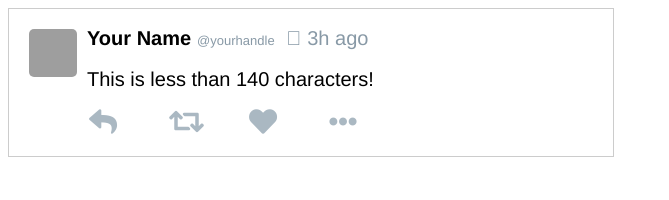
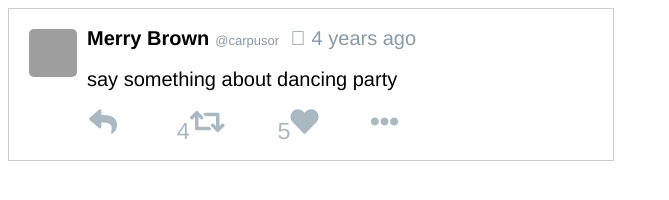
Before and after one commit to sandarmoon/ReactPractice, a React app: page / in a window 1280 px wide. Shown: the whole page, without its empty margins (0-669 px from the left). Built offline with nearby package versions, Linux system fonts and the light colour scheme; grey boxes are pictures that could not be loaded.

Commit message:
props and components

```diff
--- a/package.json
+++ b/package.json
@@ -6,6 +6,7 @@
     "@testing-library/jest-dom": "^5.11.6",
     "@testing-library/react": "^11.2.2",
     "@testing-library/user-event": "^12.6.0",
+    "moment": "^2.29.1",
     "react": "^17.0.1",
     "react-dom": "^17.0.1",
     "react-scripts": "4.0.1",
--- a/src/index.css
+++ b/src/index.css
@@ -45,3 +45,11 @@
 .ButtonGroup i {
   width: 80px;
 }
+
+.likecount {
+  position: relative;
+  bottom: 2px;
+  font-size: 13px;
+  margin-left: 6px;
+  font-weight: bold;
+}
--- a/src/index.js
+++ b/src/index.js
@@ -1,23 +1,24 @@
 import React from 'react';
 import ReactDom from 'react-dom';
+import Moment from 'moment';
 import './index.css';
 
 function Helloworld(){
   return (<div>Hello world</div>);
 }
 
-function Tweet(){
+function Tweet({tweet}){
   return (<div className="tweet">
-    <Avatar/>
+    <Avatar hash={tweet.gravatar}/>
 
 
     <div className="handlerGroup">
-      <NamewithHandler/> <Time/>
-      <Message/>
+      <NamewithHandler author={tweet.author}/> <Time time={tweet.timestamp}/>
+      <Message message={tweet.message}/>
       <div className="ButtonGroup">
         <ReplyButton/>
-        <RetweetButton/>
-        <LikeButton/>
+        <RetweetButton count={tweet.retweets}/>
+        <LikeButton count={tweet.likes}/>
         <MoreOptionButton/>
 
       </div>
@@ -28,37 +29,60 @@ function Tweet(){
   </div>);
 }
 
-const Time=()=>(
-  <span className="time">3h ago</span>
+var testtweet={
+  message:'say something about dancing party',
+  gravatar:"xyz",
+  author:{
+    handle:"carpusor",
+    name:'Merry Brown'
+  },
+  likes:5,
+  retweets:4,
+  timestamp: "2016-07-30 21:24:37"
+};
+
+function getCountNumber(count){
+  if(count>0){
+    return (
+      count
+    );
+  }else{
+    return null;
+  }
+}
+
+const Time=({time})=>(
+  <span className="time">{Moment(time).fromNow()}</span>
 )
 
 const ReplyButton= ()=>(
   <i className="fa fa-reply reply-button"/>
 )
 
-const RetweetButton= ()=>(
-  <i className="fa fa-retweet retweet-button"/>
+const RetweetButton= ({count})=>(
+ <span className="retweet-button"> <sub>{getCountNumber(count)}</sub><i className="fa fa-retweet "/></span>
 )
 
-const LikeButton= ()=>{
- return  <i className="fa fa-heart like-button"/>
+const LikeButton= ({count})=>{
+ return  <span  className="like-button"> <sub>{count ? count : null }</sub><i className="fa fa-heart "/></span>
 }
 
 const MoreOptionButton = ()=>(
   <i className="fa fa-ellipsis-h option-button"/>
 )
 
-function Avatar(){
-  return (<img src="https://www.gravatar.com/avatar/nothing" className="avatar" alt="avatar"/>)
+function Avatar({hash}){
+  let url=`https://www.gravatar.com/avatar/${hash}`;
+  return (<img src={url} className="avatar" alt="avatar"/>)
 }
 
-function Message(){
-  return (<p className="message">This is less than 140 characters!</p>);
+function Message({message}){
+  return (<p className="message">{message}</p>);
 }
-function NamewithHandler(){
-  return (<span className="handler"><span className="name">Your Name</span><span className="handle">@yourhandle</span></span>);
+function NamewithHandler({author}){
+  return (<span className="handler"><span className="name">{author.name}</span><span className="handle">@{author.handle}</span></span>);
 }
 
 
 
-ReactDom.render(<Tweet/>,document.querySelector('#root'));
+ReactDom.render(<Tweet tweet={testtweet} />,document.querySelector('#root'));
```
Also changed, not shown: public/index.html (+1 -0 lines), 2 other files.
